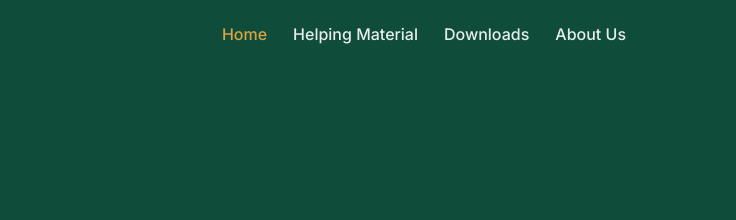
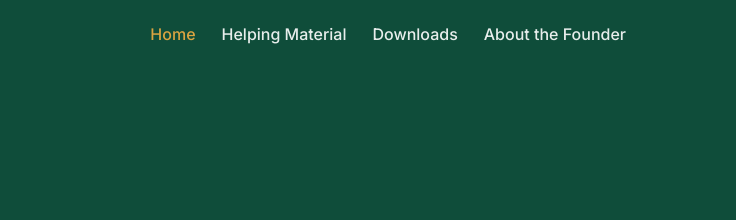
Before and after one commit to smalikkpr/Super-30, a plain HTML site: page index.html in a window 1280 px wide. Shown: the top 220 px of the page, 544-1280 px from the left. Drawn offline with Linux system fonts and the light colour scheme.

Commit message:
about tab change

```diff
--- a/index.html
+++ b/index.html
@@ -28,7 +28,7 @@
         <li><a href="index.html" class="active">Home</a></li>
         <li><a href="tests.html">Helping Material</a></li>
         <li><a href="downloads.html">Downloads</a></li>
-        <li><a href="about.html">About Us</a></li>
+        <li><a href="about.html">About the Founder</a></li>
       </ul>
     </div>
   </header>
```
Also changed, not shown: about.html (+1 -1 lines).
